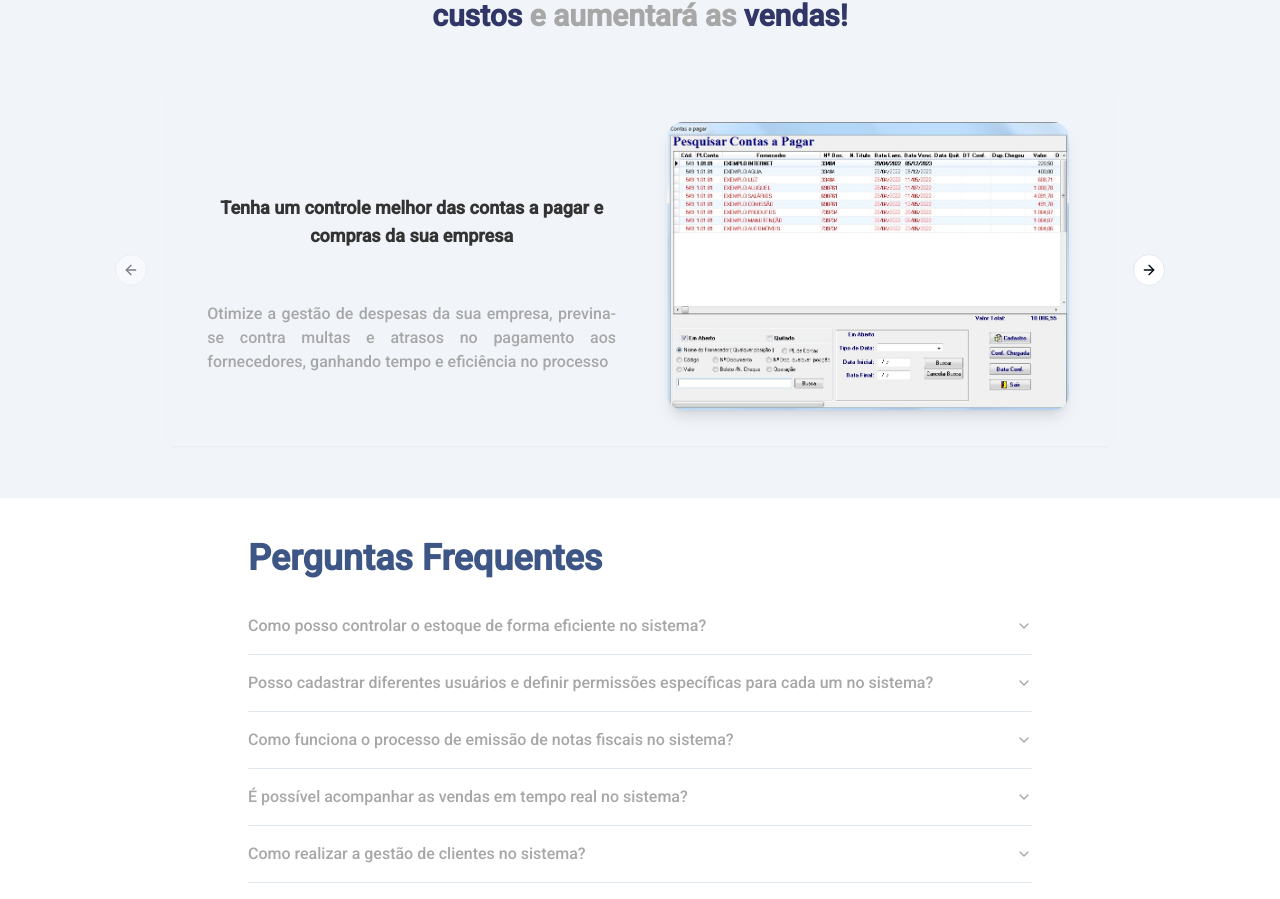
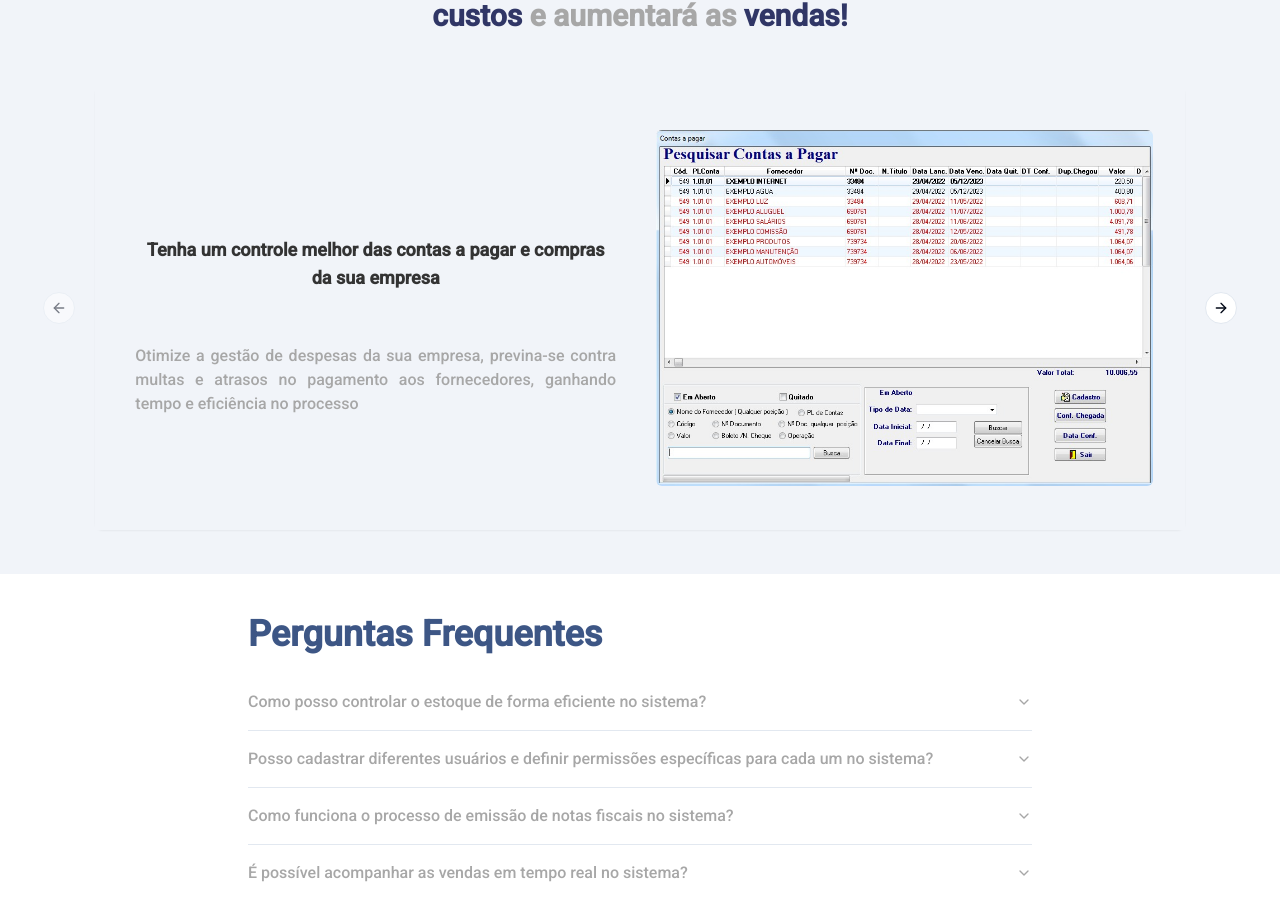
Before and after one commit to EvaldoFerreiraMoreira/site-siad, a Next.js app: page /planos in a window 1280 px wide. Shown: the part 1298-2197 px from the top of the page. Built offline with nearby package versions, Linux system fonts and the light colour scheme.

Commit message:
feat: component ImageDialog in Planos/CarrosselWeb

```diff
--- a/src/app/planos/components/componentsWeb/BannerCarrosselWeb.tsx
+++ b/src/app/planos/components/componentsWeb/BannerCarrosselWeb.tsx
@@ -11,33 +11,34 @@ import {
     CarouselNext,
     CarouselPrevious,
 } from "@/components/ui/carousel"
+import DialogImageWEB from '@/components/ui/componentsWeb/DialogImageWeb';
 
 const BannerCarrosselWeb = () => {
     const test = [
         {
             title: "Tenha um controle melhor das contas a pagar e compras da sua empresa",
             description: "Otimize a gestão de despesas da sua empresa, previna-se contra multas e atrasos no pagamento aos fornecedores, ganhando tempo e eficiência no processo",
-            image: "/IMG-05.jpg",
+            image: "IMG-05.jpg",
         },
         {
             title: "Agilidade e eficiência na entrada de notas",
             description: "Agilize o processo de entrada e fechamento de notas com o uso do nosso manifestador de notas fiscais de entrada e manutenção de itens, sem a necessidade de redigitar a nota o os itens para acrescentá-los ao estoque.",
-            image: "/IMG-06.jpg",
+            image: "IMG-06.jpg",
         },
         {
             title: "Ordem de serviço",
             description: "Gerencie seus serviços prestados pela empresa com nosso módulo de Ordem de Serviço e gere comprovantes dos mesmos.",
-            image: "/IMG-07.jpg",
+            image: "IMG-07.jpg",
         },
         {
             title: "Amplie seu empreendimento com uma gestão financeira estruturada",
             description: "Um sistema centralizado de informações que integra procedimentos burocráticos com análises de saúde do negócio, proporcionando uma previsão mais precisa de lucros e uma tomada de decisão mais transparente. Oferece backups automáticos recorrentes e otimizados, garantindo máxima segurança dos dados.",
-            image: "/IMG-08.jpg",
+            image: "IMG-08.jpg",
         },
         {
             title: "Envie suas Notas Fiscais de Forma Mais Simples e Prática",
             description: "Ao administrar seu empreendimento com o SIAD, você economiza tempo e elimina retrabalhos ao gerar suas notas fiscais diretamente a partir das vendas, eliminando a necessidade de reintroduzir produtos, serviços e informações dos clientes nos portais governamentais.",
-            image: "/IMG-09.jpg",
+            image: "IMG-09.jpg",
         },
     ]
 
@@ -63,17 +64,7 @@ const BannerCarrosselWeb = () => {
                                             </div>
                                         </div>
                                         <div className='flex mt-5 justify-center gap-2 pb-5 w-[50%] '>
-                                            <Image
-                                                src={item?.image}
-                                                alt="Imagem"
-                                                width={0}
-                                                height={0}
-                                                sizes="auto"
-                                                className="h-72 w-auto max-w-[100%] max-h-[100%] rounded-2xl shadow-lg"
-                                                style={{
-                                                    objectFit: "contain",
-                                                }}
-                                            />
+                                           <DialogImageWEB imagem={item?.image} />
                                         </div>
                                     </CardContent>
                                 </Card>
```
